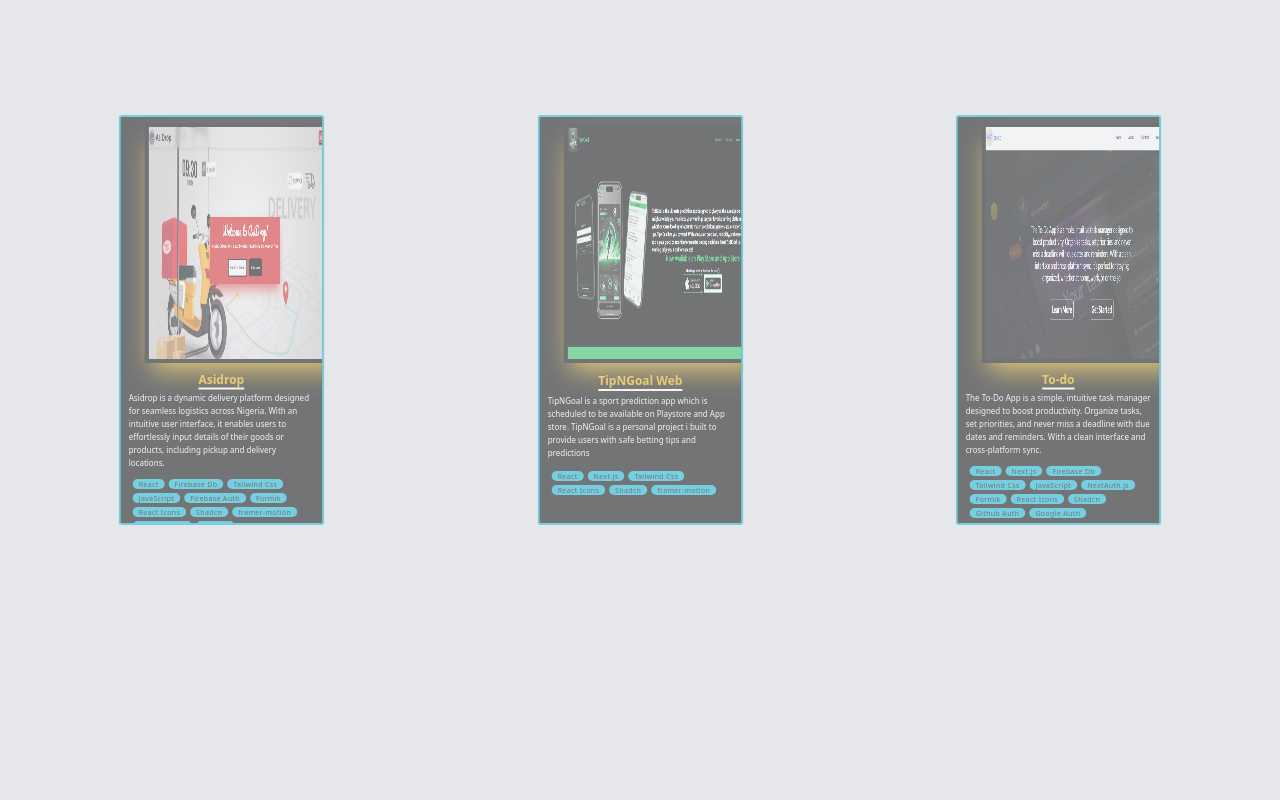
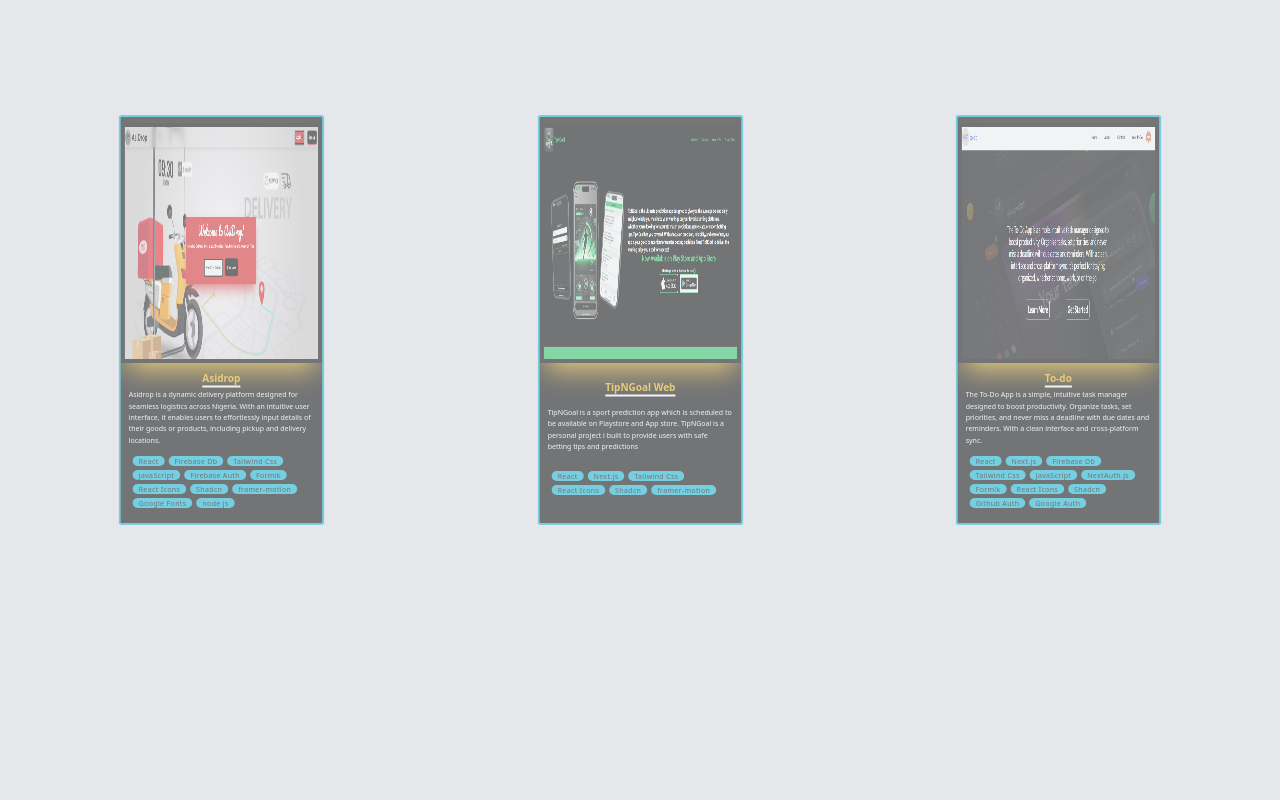
Before and after one commit to lexxAsido/portfolio, a Next.js app: page / in a window 1280 px wide. Shown: the part 1940-2740 px from the top of the page. Built offline with nearby package versions, Linux system fonts and the light colour scheme.

Commit message:
latest commit

```diff
--- a/components/Project.jsx
+++ b/components/Project.jsx
@@ -29,15 +29,15 @@ function Project({ title, description, tags, imageUrl, siteUrl}) {
       <img
         src={imageUrl}
         alt={title}
-        className="project-image rounded-tr-lg shadow-2xl shadow-yellow-500 p-2 w-[32rem] lg:ml-[3rem] mt-3 h-[30rem] max-md:h-[15rem] group-hover:scale-110 transition group-hover:translate-x-2 group-hover:-rotate-3 group-hover:translate-y-3"
+        className="project-image rounded-tr-lg shadow-2xl shadow-yellow-500 items-center p-2 w-full mt-3 h-[30rem] max-md:h-[15rem] group-hover:scale-110 transition group-hover:translate-x-2 group-hover:-rotate-3 group-hover:translate-y-3"
         quality={95}
       />
 
       <div className="flex flex-col h-[20rem] pt-4 pb-6 px-4 max-md:h-auto">
-        <h3 className="project-title text-yellow-500 font-bold text-2xl m-auto underline underline-offset-8 decoration-white decoration-4 max-md:text-sm">
+        <h3 className="project-title text-yellow-500 font-bold text-xl m-auto underline underline-offset-8 decoration-white decoration-4 max-md:text-sm">
           {title}
         </h3>
-        <p className="project-description mt-2 leading-relaxed  text-white max-md:text-sm">
+        <p className="project-description mt-2 leading-relaxed  text-white text-sm">
           {description}
         </p>
         <ul className="project-tags flex flex-wrap mx-2 my-3 py-5 gap-2 mt-auto">
--- a/components/Skills.jsx
+++ b/components/Skills.jsx
@@ -17,7 +17,7 @@ const Skills = () => {
       <ul className="flex flex-wrap justify-center gap-5 text-lg max-md:text-sm hover:bg-cyan-300 text-black p-5 bg-white items-center hover:scale-110 transition-all rounded-md ">
         {skillsData.map((skill, index) => (
           <li
-            className="flex flex-col items-center p-2 hover:scale-110 transition-all font-bold hover:text-cyan-500 rounded-md cursor-pointer"
+            className="flex flex-col items-center p-2 hover:scale-110 transition-all font-bold hover:text-white rounded-md cursor-pointer"
             key={index}
           >
             {/* Display the skill image */}
```
